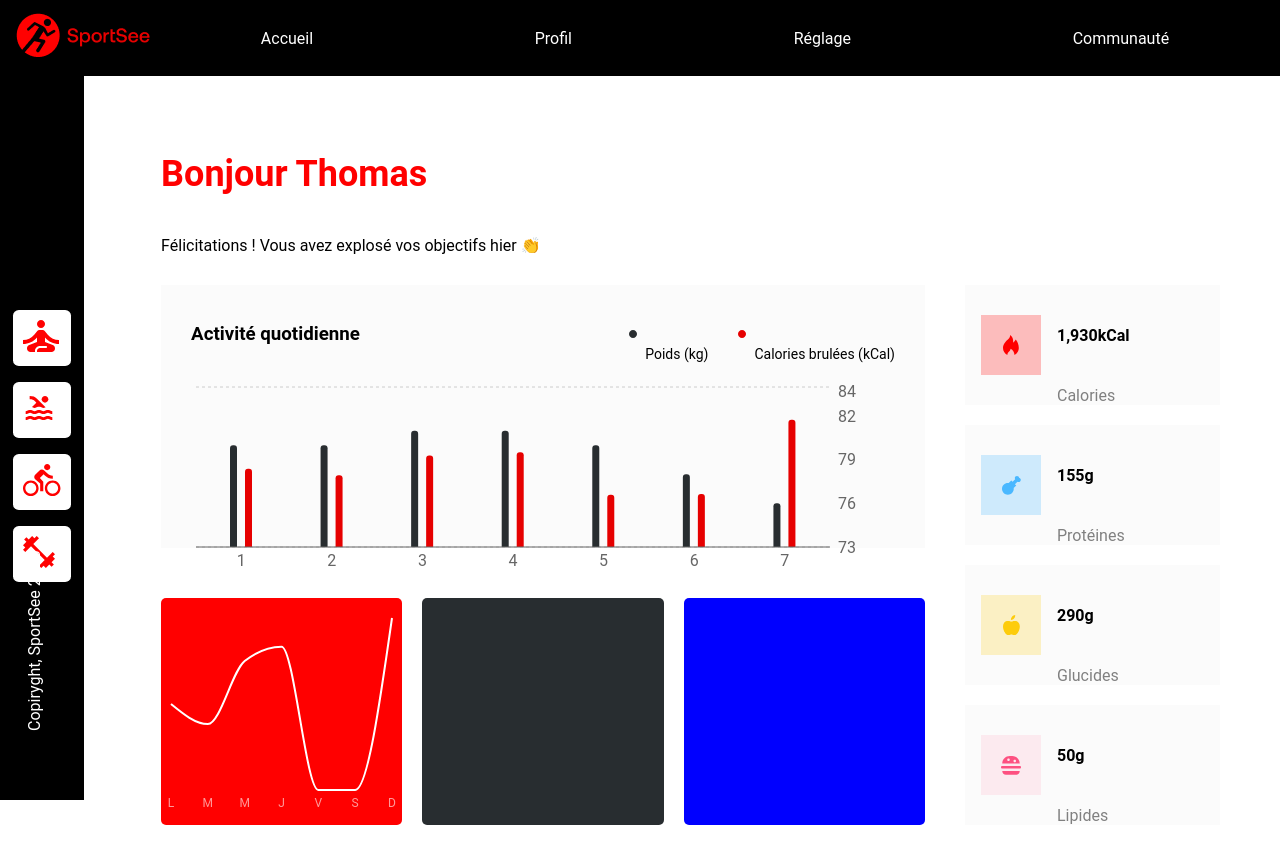
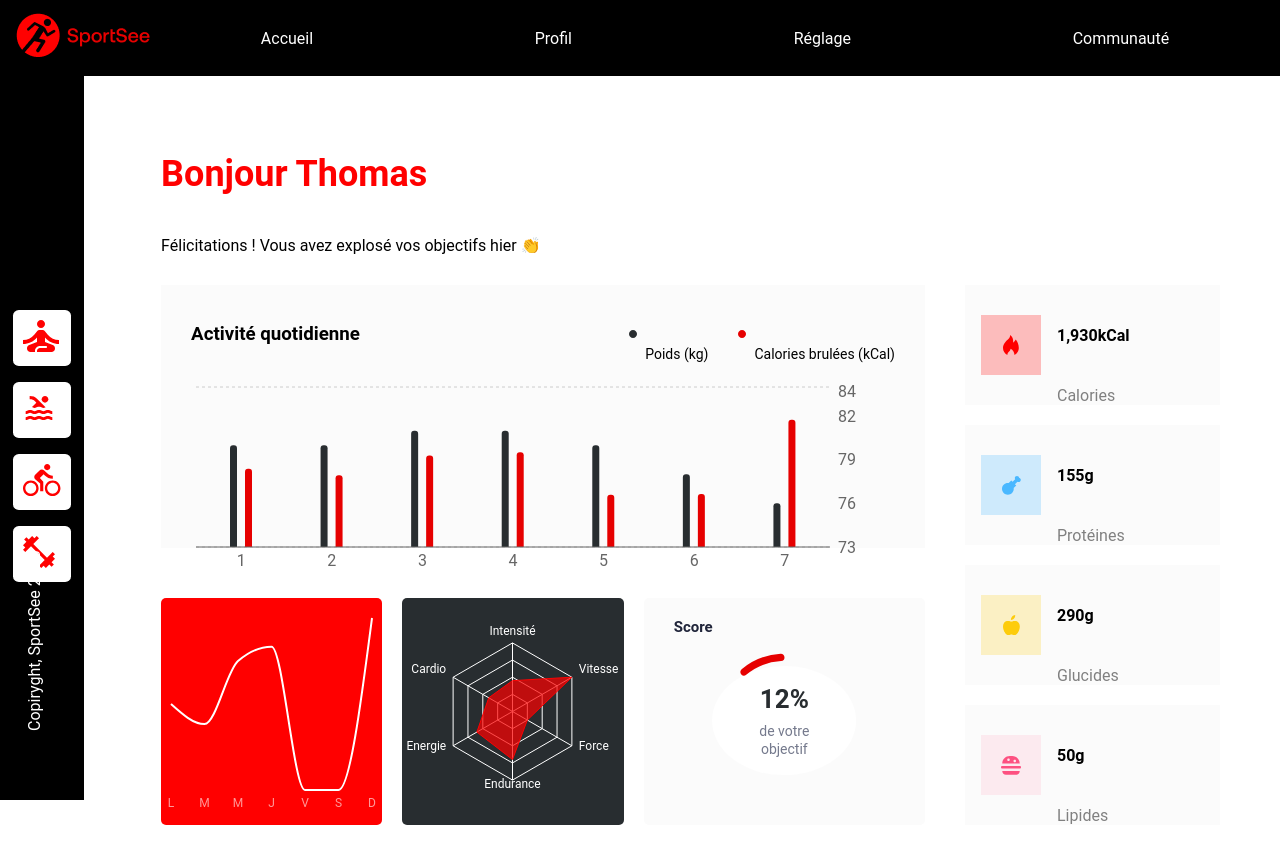
Before and after one commit to Startom78/P12_SportSee_Frontend, a React (Vite) app: page / in a window 1280 px wide. Shown: the top 864 px of the page. Built offline with nearby package versions, Linux system fonts and the light colour scheme.

Commit message:
created graphics for hexagongraphic and score

```diff
--- a/src/components/hexagondiagram/Hexagongraphic.jsx
+++ b/src/components/hexagondiagram/Hexagongraphic.jsx
@@ -1,10 +1,51 @@
+import { RadarChart, PolarGrid, PolarAngleAxis, Radar, ResponsiveContainer } from 'recharts';
+import mockedData from '../../services/mockeddata.jsx';
 import './hexagon.css';
 
+const { USER_PERFORMANCE } = mockedData;
+const userId = 12;
+
+const kindLabels = {
+    cardio: 'Cardio',
+    energy: 'Energie',
+    endurance: 'Endurance',
+    strength: 'Force',
+    speed: 'Vitesse',
+    intensity: 'Intensité'
+};
+
+function CustomTick({ payload, x, y, textAnchor }) {
+    return (
+        <text x={x} y={y} textAnchor={textAnchor} fill="#FFFFFF" fontSize={12}>
+            {payload.value}
+        </text>
+    );
+}
+
 function Hexagongraphic(){
+    const userPerformance = USER_PERFORMANCE.find((user) => user.userId === userId);
+    const data = [...userPerformance.data]
+        .reverse()
+        .map(({ kind, value }) => ({
+            subject: kindLabels[userPerformance.kind[kind]],
+            value
+        }));
+
     return(
         <>
             <div className="hexagon">
-                {/* incorporer ici les données de l'user */}
+                <ResponsiveContainer width="100%" height="100%">
+                    <RadarChart data={data} outerRadius="65%">
+                        <PolarGrid stroke="#FFFFFF" />
+                        <PolarAngleAxis dataKey="subject" tick={<CustomTick />} />
+                        <Radar
+                            dataKey="value"
+                            stroke="#FF0101"
+                            fill="#FF0101"
+                            fillOpacity={0.7}
+                        />
+                    </RadarChart>
+                </ResponsiveContainer>
             </div>
         </>
     )
--- a/src/components/score/Score.jsx
+++ b/src/components/score/Score.jsx
@@ -1,10 +1,49 @@
+import { RadialBarChart, RadialBar, ResponsiveContainer } from 'recharts';
+import mockedData from '../../services/mockeddata.jsx';
 import './score.css';
 
+const { USER_MAIN_DATA } = mockedData;
+const userId = 12;
+
 function Score(){
+    const userMainData = USER_MAIN_DATA.find((user) => user.id === userId);
+    const { todayScore } = userMainData;
+    const data = [{ value: todayScore }];
+
     return(
         <>
             <div className="score">
-                {/* incorporer ici les données de l'user */}
+                <h3 className="scoreTitle">Score</h3>
+
+                <div className="scoreChartContainer">
+                    <div className="scoreCircleBackground" />
+
+                    <ResponsiveContainer width="100%" height="100%">
+                        <RadialBarChart
+                            cx="50%"
+                            cy="50%"
+                            innerRadius="75%"
+                            outerRadius="85%"
+                            barSize={8}
+                            data={data}
+                            startAngle={90}
+                            endAngle={90 + 360 * todayScore}
+                        >
+                            <RadialBar
+                                dataKey="value"
+                                cornerRadius={10}
+                                fill="#E60000"
+                                background={{ fill: 'transparent' }}
+                                max={1}
+                            />
+                        </RadialBarChart>
+                    </ResponsiveContainer>
+
+                    <div className="scoreCenter">
+                        <p className="scoreValue">{`${Math.round(todayScore * 100)}%`}</p>
+                        <p className="scoreLabel">de votre<br />objectif</p>
+                    </div>
+                </div>
             </div>
         </>
     )
--- a/src/components/score/score.css
+++ b/src/components/score/score.css
@@ -1,6 +1,59 @@
 .score{
+    display: flex;
+    flex-direction: column;
     flex: 1;
     height: 100%;
-    background-color: blue;
+    background-color: #FBFBFB;
     border-radius: 5px;
+    padding: 20px 30px;
+    box-sizing: border-box;
 }
+
+.scoreTitle{
+    font-size: 15px;
+    font-weight: 600;
+    color: #20253A;
+}
+
+.scoreChartContainer{
+    position: relative;
+    flex: 1;
+}
+
+.scoreCircleBackground{
+    position: absolute;
+    top: 50%;
+    left: 50%;
+    transform: translate(-50%, -50%);
+    width: 65%;
+    height: 65%;
+    background-color: #FFFFFF;
+    border-radius: 50%;
+}
+
+.scoreCenter{
+    position: absolute;
+    top: 50%;
+    left: 50%;
+    transform: translate(-50%, -50%);
+    display: flex;
+    flex-direction: column;
+    align-items: center;
+    justify-content: center;
+    text-align: center;
+}
+
+.scoreValue{
+    font-size: 26px;
+    font-weight: 700;
+    color: #282D30;
+    margin: 0;
+}
+
+.scoreLabel{
+    font-size: 14px;
+    font-weight: 400;
+    color: #74798C;
+    margin: 8px 0 0;
+    line-height: 1.3;
+}
```
Also changed, not shown: 1 other file (tests, documents, lock files or other folders).
